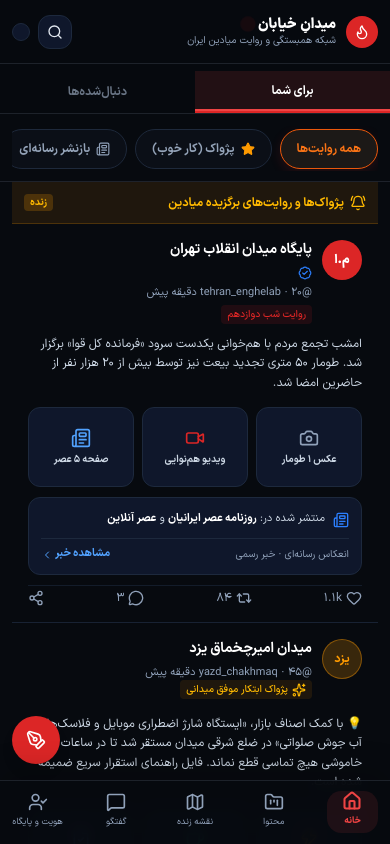
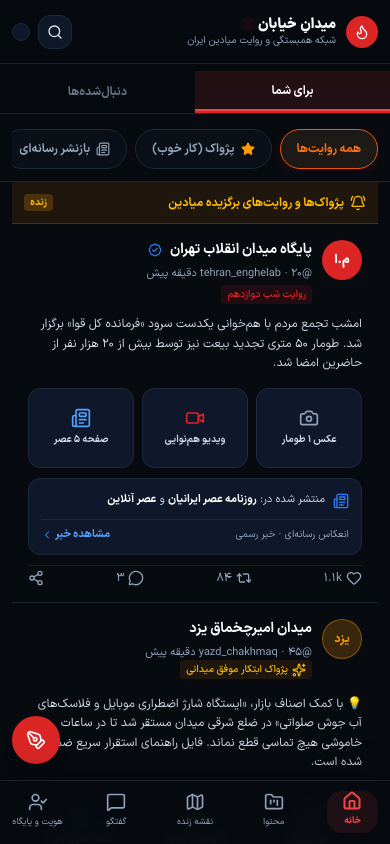
Before and after one commit to mohammad-mohammad-soltani/meydan, a Next.js app: page / in a window 390 px wide. Built offline with nearby package versions, Linux system fonts and the light colour scheme; a web font is replaced by a local one.

Commit message:
Keep verified badge beside author name

```diff
--- a/app/globals.css
+++ b/app/globals.css
@@ -586,7 +586,12 @@ button:disabled { cursor: not-allowed; opacity: .55; }
 @media (max-width: 639px) {
   .feed-item > div:first-child > div:first-child { align-items: flex-start; }
   .feed-item > div:first-child > div:first-child > div:last-child > div:first-child > span:first-child {
-    flex-basis: 100%;
+    flex: 0 1 auto;
+    min-width: 0;
+  }
+  .feed-item > div:first-child > div:first-child > div:last-child > div:first-child > svg {
+    flex: 0 0 auto;
+    display: block;
   }
   .feed-item > div:first-child > div:first-child > div:last-child > div:first-child > span:last-child {
     max-width: 100%;
```
